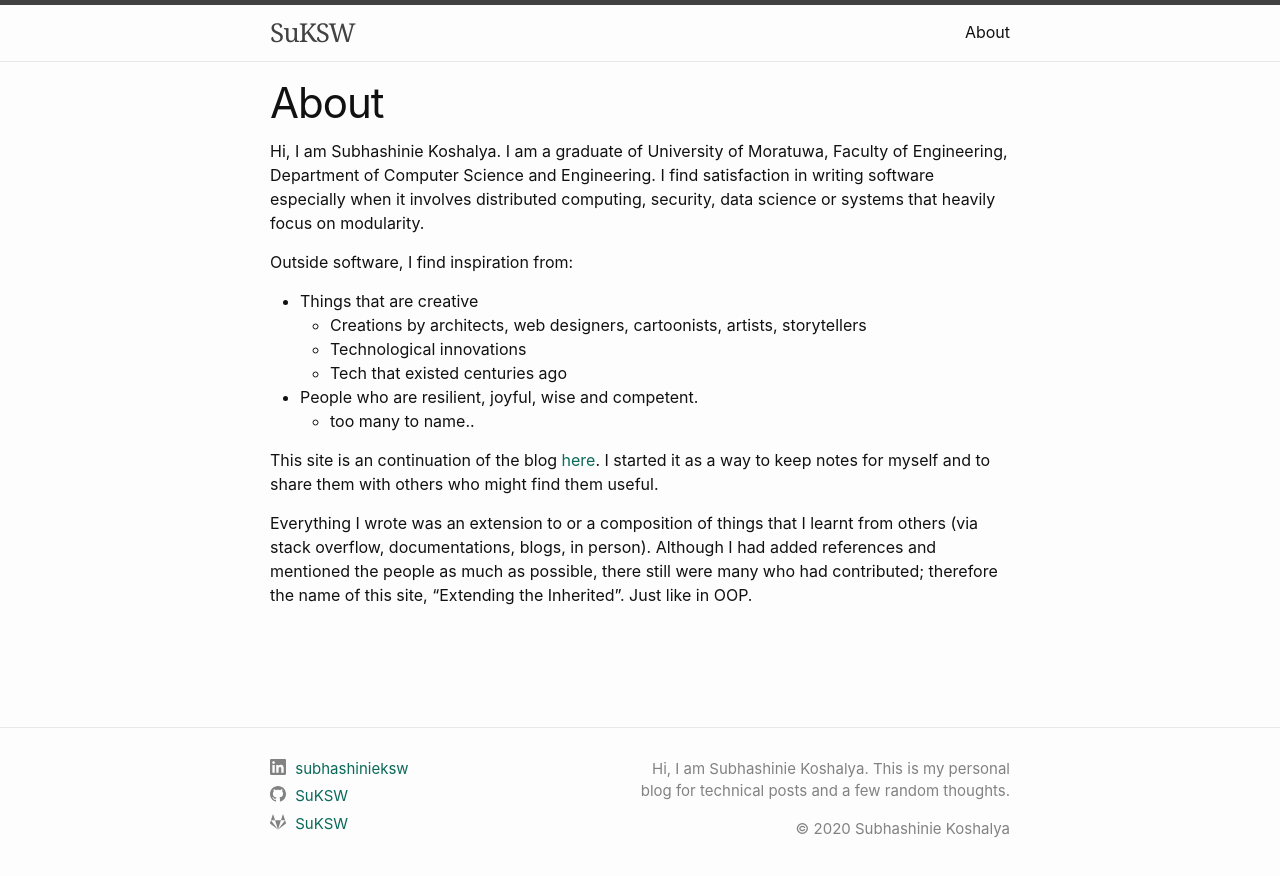
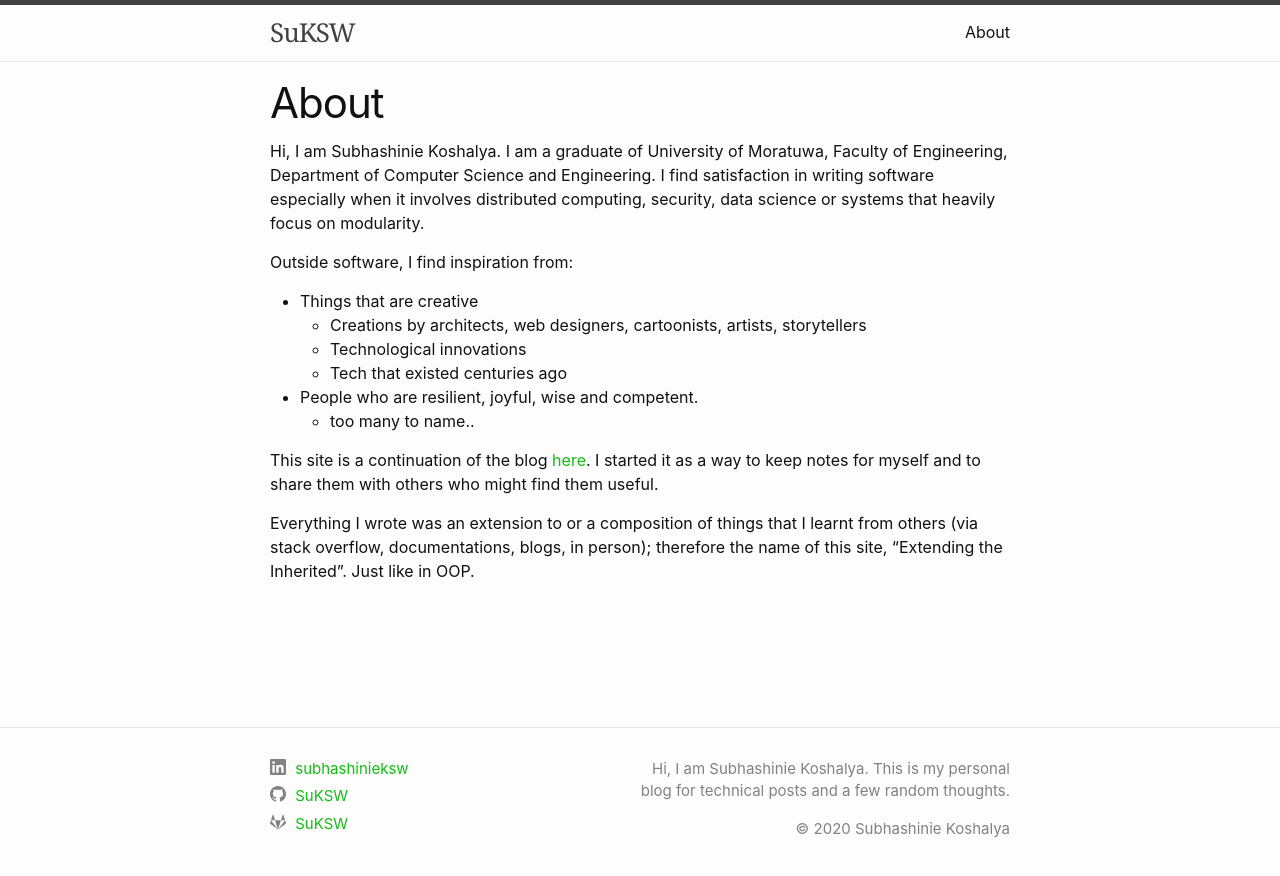
Before and after one commit to SuKSW/SuKSW.github.io, a Jekyll site: the page built from pages/about.md, in a window 1280 px wide. Shown: the top 876 px of the page. Built offline with Jekyll 4.4.1, drawn with Linux system fonts in a browser that asks for light colours; comment, search, counter and statistics services are not loaded.

Commit message:
update about page and styles

```diff
--- a/_sass/minima.scss
+++ b/_sass/minima.scss
@@ -12,7 +12,7 @@ $spacing-unit:     30px !default;
 
 $text-color:       #111 !default;
 $background-color: #fdfdfd !default;
-$brand-color:      #0a6959 !default;
+$brand-color:      rgb(18, 190, 18) !default;
 
 $grey-color:       #828282 !default;
 $grey-color-light: lighten($grey-color, 40%) !default;
--- a/_sass/minima/_base.scss
+++ b/_sass/minima/_base.scss
@@ -107,7 +107,7 @@ a {
   text-decoration: none;
 
   &:visited {
-    color: darken($brand-color, 15%);
+    color: darken($brand-color, 5%);
   }
 
   &:hover {
--- a/pages/about.md
+++ b/pages/about.md
@@ -15,8 +15,8 @@ Outside software, I find inspiration from:
 - People who are resilient, joyful, wise and competent.
     - too many to name..
 
-This site is an continuation of the blog [here][wordpress_site]. I started it as a way to keep notes for myself and to share them with others who might find them useful.
+This site is a continuation of the blog [here][wordpress_site]. I started it as a way to keep notes for myself and to share them with others who might find them useful.
 
-Everything I wrote was an extension to or a composition of things that I learnt from others (via stack overflow, documentations, blogs, in person). Although I had added references and mentioned the people as much as possible, there still were many who had contributed; therefore the name of this site, "Extending the Inherited". Just like in OOP.
+Everything I wrote was an extension to or a composition of things that I learnt from others (via stack overflow, documentations, blogs, in person); therefore the name of this site, "Extending the Inherited". Just like in OOP.
 
 [wordpress_site]: https://extendingtheinherited.wordpress.com/
```
